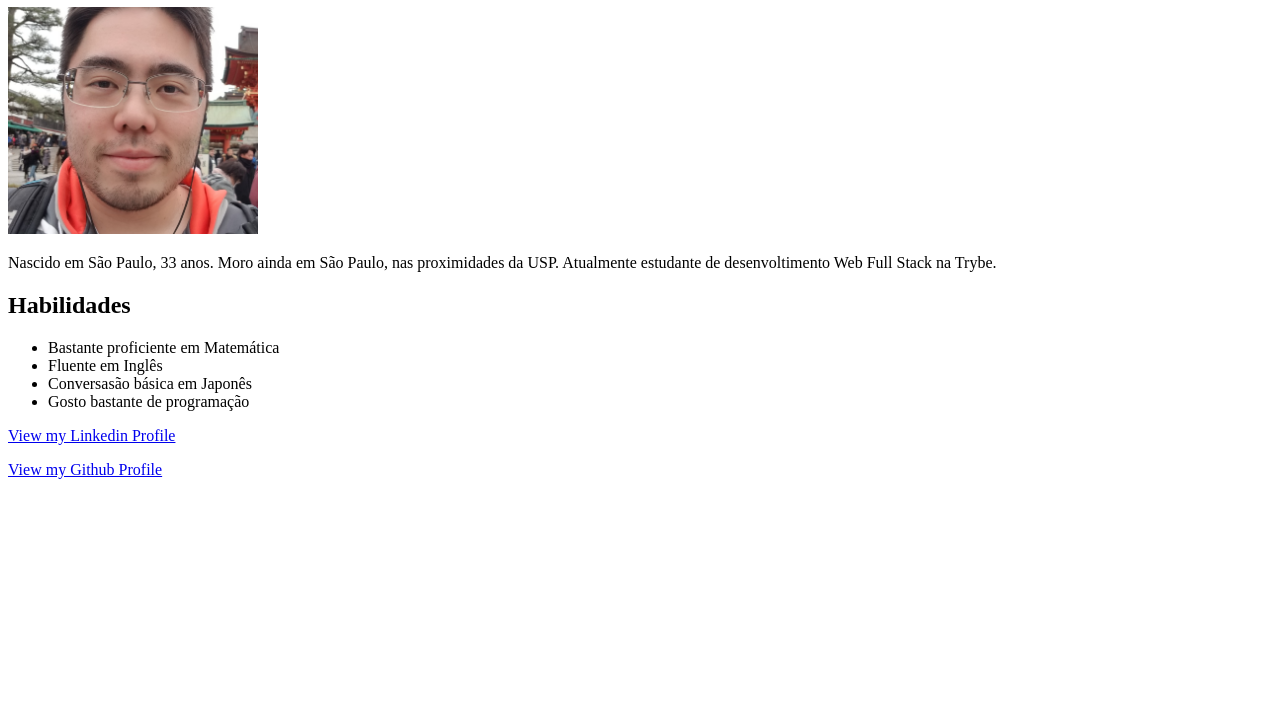
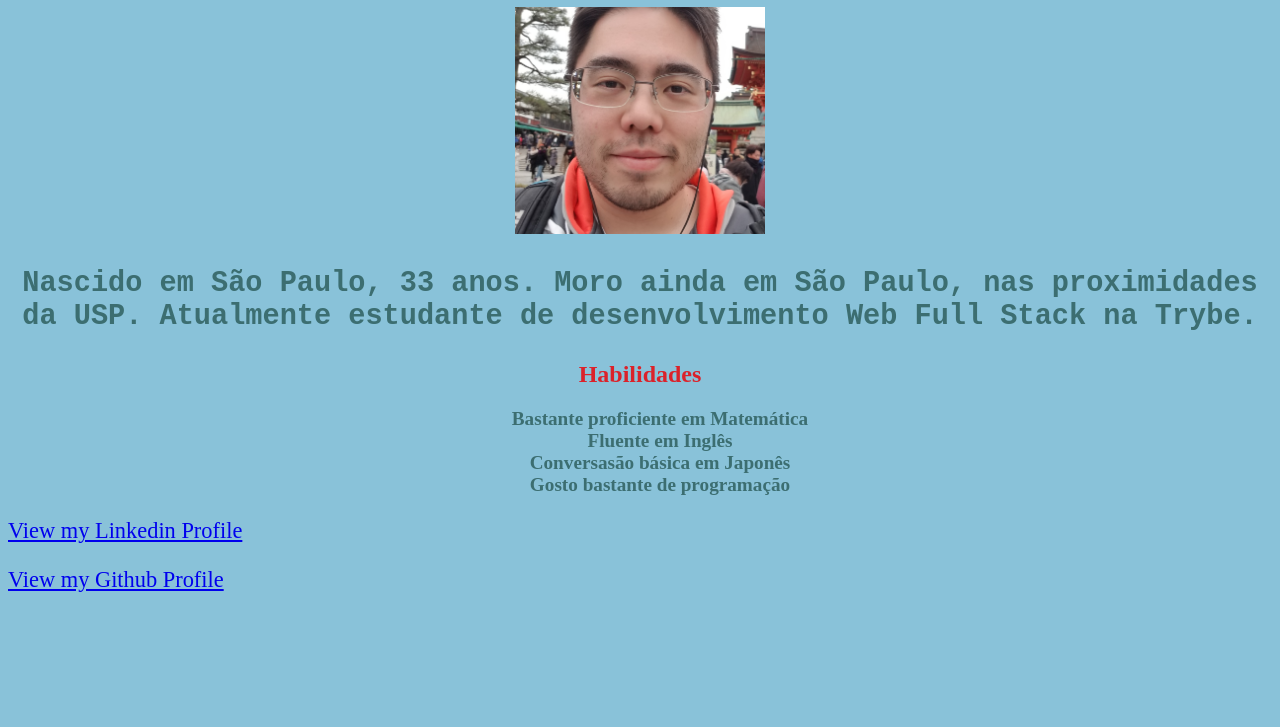
Before and after one commit to tiago-yoneda/tiago-yoneda.github.io, a plain HTML site: page index.html in a window 1280 px wide. Shown: the part 73-800 px from the top of the page. Drawn offline with Linux system fonts and the light colour scheme.

Commit message:
Configurando o CSS

```diff
--- /dev/null
+++ b/github.css
@@ -0,0 +1,33 @@
+body{
+    background-color:#89c2d9;
+    text-align:center;
+    color:#3c6e71;
+
+}
+
+h1{
+    color:#db222a;
+}
+
+h2{
+    color:#db222a;
+    font-size:1.5em;
+}
+
+ul{
+    list-style-type:none;
+    font-weight:600;
+    font-size:1.2em
+}
+
+#links{
+    text-align:left;
+    color:darkred;
+    font-size:1.4em;
+}
+
+#apresentacao{
+    font-size:2.2em;
+    font-weight:600;
+    font-family:monospace;
+}
--- a/index.html
+++ b/index.html
@@ -3,13 +3,14 @@
     <head>
         <meta charset="UTF-8">
         <title>Portifólio Tiago Minoru Yoneda</title>
+        <link rel="stylesheet" type="text/css" href="github.css">
     </head>
     <body>
         <h1>Tiago Minoru Yoneda</h1>
 
             <img src="me.jpg" width=250px alt="Passei que fiz no japão no Fushimi Inari Jinjya">
 
-            <p id="apresentacao">Nascido em São Paulo, 33 anos. Moro ainda em São Paulo, nas proximidades da USP. Atualmente estudante de desenvoltimento Web Full Stack na Trybe. </p>
+            <p id="apresentacao">Nascido em São Paulo, 33 anos. Moro ainda em São Paulo, nas proximidades da USP. Atualmente estudante de desenvolvimento Web Full Stack na Trybe. </p>
         <h2>Habilidades</h2>
         <ul>
             <li>Bastante proficiente em Matemática</li>
@@ -18,8 +19,8 @@
             <li>Gosto bastante de programação</li>
         </ul>
 
-        <p><a href="https://www.linkedin.com/in/tiago-yoneda/" target="_blank">View my Linkedin Profile</a></p>
-        <p><a href="https://github.com/tiago-yoneda" target="_blank">View my Github Profile</a></p>
+        <p id='links'><a href="https://www.linkedin.com/in/tiago-yoneda/" target="_blank">View my Linkedin Profile</a></p>
+        <p id='links'><a href="https://github.com/tiago-yoneda" target="_blank">View my Github Profile</a></p>
     </body>
 
 </html>
```
